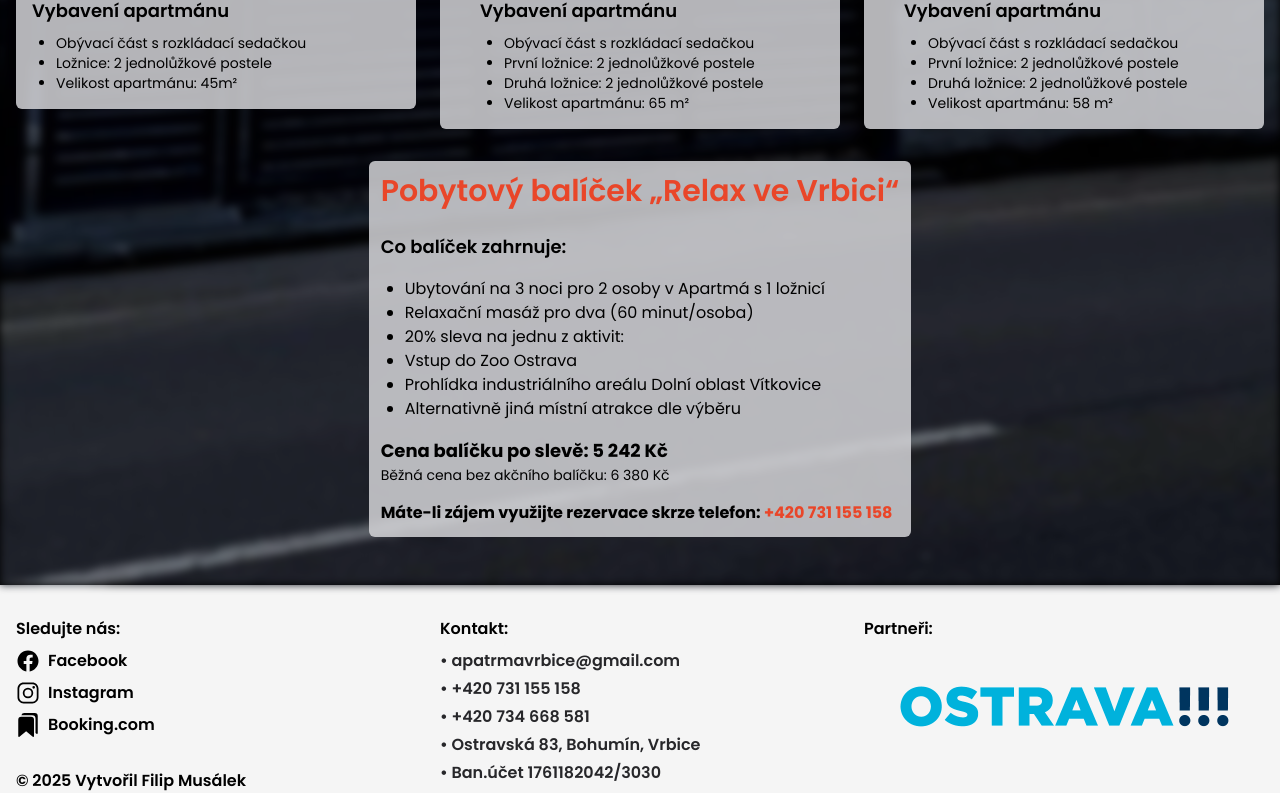
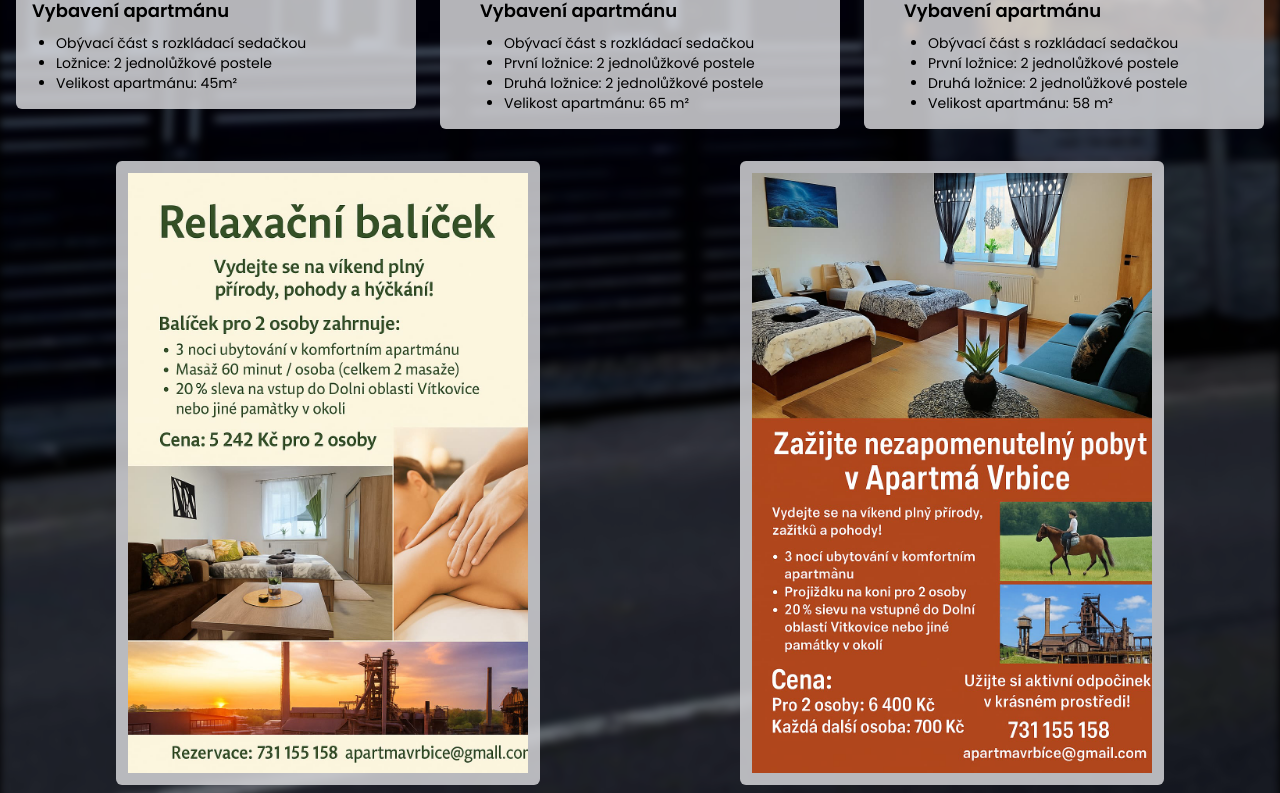
Before and after one commit to PhillipPilgrim/apartmavrbice, a Next.js app: page /apartmany in a window 1280 px wide. Shown: the part 1179-1972 px from the top of the page. Built offline with nearby package versions, Linux system fonts and the light colour scheme.

Commit message:
Kupón - Update

```diff
--- a/src/app/apartmany/page.tsx
+++ b/src/app/apartmany/page.tsx
@@ -383,7 +383,7 @@ export default function Apartmany() {
 					</motion.div>
 				</section>
 
-				<section className="pt-8 pb-12">
+				<section className="flex flex-row pt-8 pb-12">
 					<div className="flex w-full flex-col items-start justify-center gap-12 md:flex-row">
 						<motion.div
 							initial={{ opacity: 0, y: 50 }}
@@ -391,34 +391,17 @@ export default function Apartmany() {
 							transition={{ duration: 0.5, delay: 0.4 }}
 							className="flex flex-col items-center justify-center gap-8 rounded-md bg-zinc-300/85 p-3"
 						>
-							<div className="flex flex-col items-start justify-center">
-								<h1 className={`${PoppinsSemiBold.className} mb-6 text-3xl text-[#e94629]`}>
-									{t("apartments.package.title")}
-								</h1>
-								<p className={`${PoppinsSemiBold.className} mb-4 w-80 text-lg`}>
-									{t("apartments.package.description")}
-								</p>
-								<ul className="ml-6 list-disc">
-									{(t("apartments.package.details", { returnObjects: true }) as string[]).map(
-										(detail: string, index: number) => (
-											<li key={index}>{detail}</li>
-										),
-									)}
-								</ul>
-
-								<p className="mt-4 text-lg">
-									<strong>{t("apartments.package.priceDiscounted")}</strong>
-								</p>
-								<p className="text-sm">{t("apartments.package.priceRegular")}</p>
-								<p className="mt-4">
-									<strong>
-										{t("apartments.package.reservation")}{" "}
-										<a href={`tel:${CISLO}`} className="text-[#e94629]">
-											{CISLO}
-										</a>
-									</strong>
-								</p>
-							</div>
+							<Image src="/assets/pictures/kupon-1.jpeg" alt="Kupón" width={400} height={400} />
+						</motion.div>
+					</div>
+					<div className="flex w-full flex-col items-start justify-center gap-12 md:flex-row">
+						<motion.div
+							initial={{ opacity: 0, y: 50 }}
+							animate={{ opacity: 1, y: 0 }}
+							transition={{ duration: 0.5, delay: 0.4 }}
+							className="flex flex-col items-center justify-center gap-8 rounded-md bg-zinc-300/85 p-3"
+						>
+							<Image src="/assets/pictures/kupon-2.jpeg" alt="Kupón" width={400} height={400} />
 						</motion.div>
 					</div>
 				</section>
--- a/src/components/NavbarExport.tsx
+++ b/src/components/NavbarExport.tsx
@@ -72,7 +72,7 @@ export default function NavbarExport() {
 					</motion.a>
 
 					<div ref={dropdownRef} className="relative flex w-full items-center justify-center lg:w-auto">
-						<motion.button
+						<motion.div
 							initial={{ opacity: 0, x: 30 }}
 							animate={{ opacity: 1, x: 0 }}
 							transition={{ duration: 0.5, delay: 0.4 }}
@@ -92,7 +92,7 @@ export default function NavbarExport() {
 							>
 								<IoArrowDown />
 							</motion.div>
-						</motion.button>
+						</motion.div>
 
 						<AnimatePresence>
 							{isOpen && (
```
Also changed, not shown: public/assets/pictures/kupon-1.jpeg (added), public/assets/pictures/kupon-2.jpeg (added).
